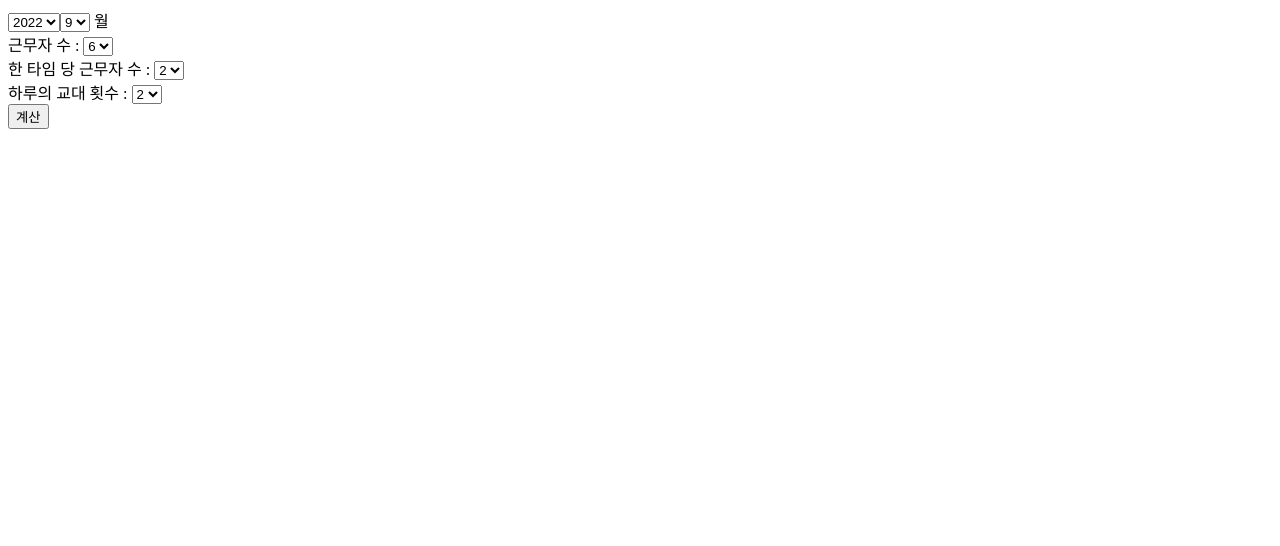
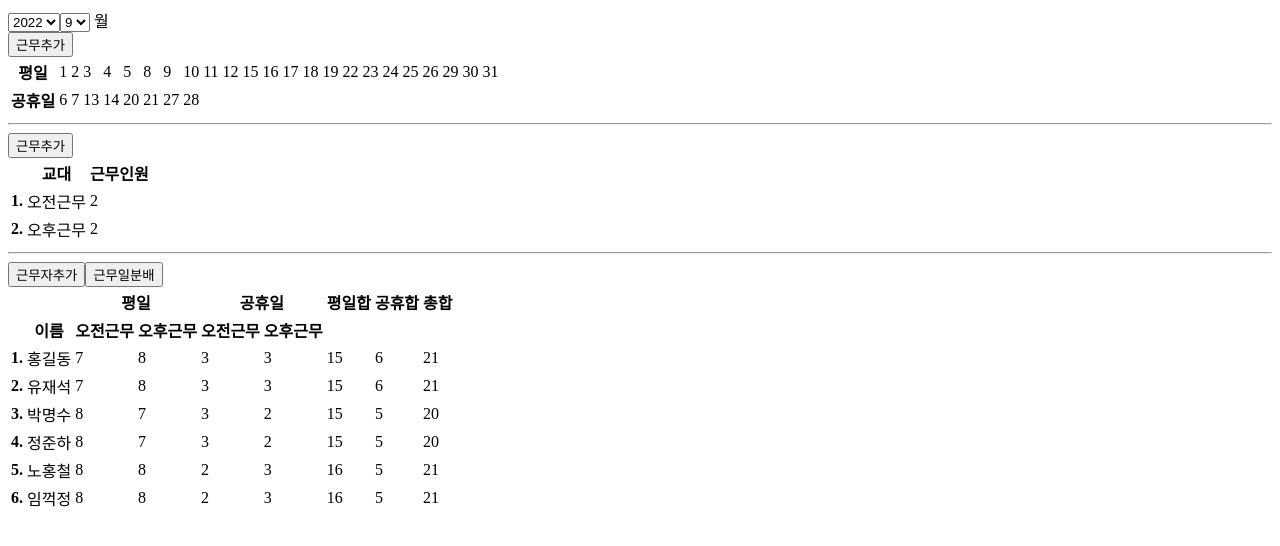
Before and after one commit to woajun/schedule-divider, a Vue app: page / in a window 1280 px wide. Shown: the top 546 px of the page. Built offline with nearby package versions, Linux system fonts and the light colour scheme.

Commit message:
init design skeleton

```diff
--- a/src/App.vue
+++ b/src/App.vue
@@ -24,7 +24,7 @@ interface Date {
   partTimes: PartTime[]
 }
 
-interface HaveTo {
+interface WorkingDays {
   type: PartTimeType,
   number: number,
 }
@@ -32,8 +32,8 @@ interface HaveTo {
 interface Person {
   id: number
   name: string
-  weekdayHaveTo: HaveTo[],
-  holidayHaveTo: HaveTo[],
+  dayWork: WorkingDays[],
+  holiWork: WorkingDays[],
 }
 
 type Calendar = Map<number, Date>;
@@ -125,10 +125,11 @@ const mergeDayHoli = (arrA:number[][], arrB:number[][]) => {
   return iterate(arrA.length).map((i) => [arrA[i], arrB[i]]);
 };
 
-const makePeople = (names: string[], dayWorkNum: number, holiWrokNum: number, partTimeTypes: PartTimeType[], perShift:number) => {
+const makePeople = (names: string[], dayWorkNum: number, holiWrokNum: number, partTimeTypes: PartTimeType[], perShift:number) : Person[] => {
   const dayWorkArr = distribute(dayWorkNum * perShift, partTimeTypes.length, names.length);
   const holiWorkArr = distribute(holiWrokNum * perShift, partTimeTypes.length, names.length);
   const workArray = mergeDayHoli(dayWorkArr, holiWorkArr);
+  console.log('workArray', workArray);
   const makeWork = (i:number, type: 'day' | 'holi') => workArray[i][type === 'day' ? 0 : 1]
     .map((num, key) => ({
       type: partTimeTypes[key],
@@ -182,32 +183,197 @@ const onClick = () => {
     월
   </div>
   <div>
-    근무자 수 :
-    <select>
-      <option value="6">
-        6
-      </option>
-    </select>
+    <div>
+      <button>
+        근무추가
+      </button>
+    </div>
+    <div>
+      <table>
+        <tbody>
+          <tr>
+            <th>평일</th>
+            <td>1</td>
+            <td>2</td>
+            <td>3</td>
+            <td>4</td>
+            <td>5</td>
+            <td>8</td>
+            <td>9</td>
+            <td>10</td>
+            <td>11</td>
+            <td>12</td>
+            <td>15</td>
+            <td>16</td>
+            <td>17</td>
+            <td>18</td>
+            <td>19</td>
+            <td>22</td>
+            <td>23</td>
+            <td>24</td>
+            <td>25</td>
+            <td>26</td>
+            <td>29</td>
+            <td>30</td>
+            <td>31</td>
+          </tr>
+          <tr>
+            <th>공휴일</th>
+            <td>6</td>
+            <td>7</td>
+            <td>13</td>
+            <td>14</td>
+            <td>20</td>
+            <td>21</td>
+            <td>27</td>
+            <td>28</td>
+          </tr>
+        </tbody>
+      </table>
+    </div>
   </div>
+  <hr>
   <div>
-    한 타임 당 근무자 수 :
-    <select>
-      <option value="2">
-        2
-      </option>
-    </select>
+    <div>
+      <button>
+        근무추가
+      </button>
+    </div>
+    <div>
+      <table>
+        <thead>
+          <tr>
+            <th />
+            <th>교대</th>
+            <th>근무인원</th>
+          </tr>
+        </thead>
+        <tbody>
+          <tr>
+            <th>1.</th>
+            <td>오전근무</td>
+            <td>2</td>
+          </tr>
+          <tr>
+            <th>2.</th>
+            <td>오후근무</td>
+            <td>2</td>
+          </tr>
+        </tbody>
+      </table>
+    </div>
   </div>
+  <hr>
   <div>
-    하루의 교대 횟수 :
-    <select>
-      <option value="2">
-        2
-      </option>
-    </select>
+    <div>
+      <button>
+        근무자추가
+      </button>
+      <button type="button" @click="onClick">
+        근무일분배
+      </button>
+    </div>
+    <div>
+      <table>
+        <thead>
+          <tr>
+            <th />
+            <th />
+            <th colspan="2">
+              평일
+            </th>
+            <th colspan="2">
+              공휴일
+            </th>
+            <th colspan="1">
+              평일합
+            </th>
+            <th colspan="1">
+              공휴합
+            </th>
+            <th colspan="1">
+              총합
+            </th>
+          </tr>
+          <tr>
+            <th />
+            <th>이름</th>
+            <th>오전근무</th>
+            <th>오후근무</th>
+            <th>오전근무</th>
+            <th>오후근무</th>
+          </tr>
+        </thead>
+        <tbody>
+          <tr>
+            <th>1.</th>
+            <td>홍길동</td>
+            <td>7</td>
+            <td>8</td>
+            <td>3</td>
+            <td>3</td>
+            <td>15</td>
+            <td>6</td>
+            <td>21</td>
+          </tr>
+          <tr>
+            <th>2.</th>
+            <td>유재석</td>
+            <td>7</td>
+            <td>8</td>
+            <td>3</td>
+            <td>3</td>
+            <td>15</td>
+            <td>6</td>
+            <td>21</td>
+          </tr>
+          <tr>
+            <th>3.</th>
+            <td>박명수</td>
+            <td>8</td>
+            <td>7</td>
+            <td>3</td>
+            <td>2</td>
+            <td>15</td>
+            <td>5</td>
+            <td>20</td>
+          </tr>
+          <tr>
+            <th>4.</th>
+            <td>정준하</td>
+            <td>8</td>
+            <td>7</td>
+            <td>3</td>
+            <td>2</td>
+            <td>15</td>
+            <td>5</td>
+            <td>20</td>
+          </tr>
+          <tr>
+            <th>5.</th>
+            <td>노홍철</td>
+            <td>8</td>
+            <td>8</td>
+            <td>2</td>
+            <td>3</td>
+            <td>16</td>
+            <td>5</td>
+            <td>21</td>
+          </tr>
+          <tr>
+            <th>6.</th>
+            <td>임꺽정</td>
+            <td>8</td>
+            <td>8</td>
+            <td>2</td>
+            <td>3</td>
+            <td>16</td>
+            <td>5</td>
+            <td>21</td>
+          </tr>
+        </tbody>
+      </table>
+    </div>
   </div>
-  <div>
-    <button type="button" @click="onClick">
-      계산
-    </button>
-  </div>
+  <div />
 </template>
```
Also changed, not shown: src/components/Table.vue (added).
